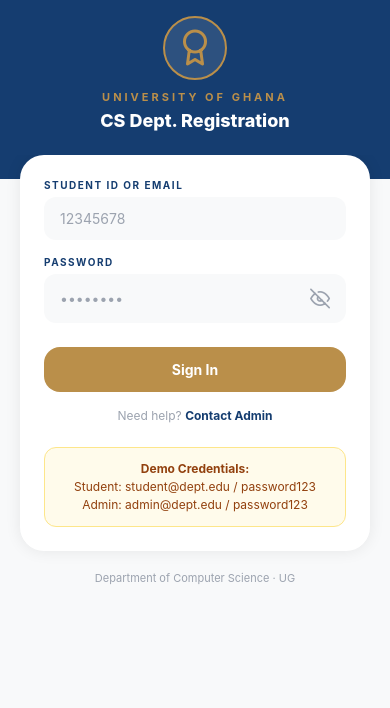
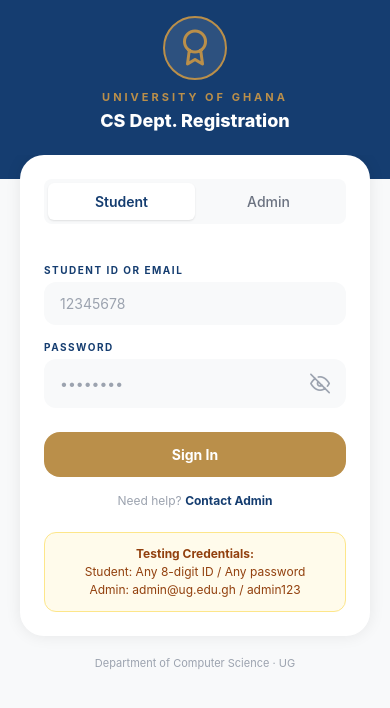
Before and after one commit to Stephanieawura/DEPARTMENT-REGISTRATION-APP, a React Native app in the folder rn-app/: screen /Login in a window 390 px wide. Shown: the top 708 px of the page. Built offline with nearby package versions, Linux system fonts and the light colour scheme; what expo-linking would draw is missing.

Commit message:
feat: add role selection tabs on login screen

```diff
--- a/rn-app/src/screens/LoginScreen.tsx
+++ b/rn-app/src/screens/LoginScreen.tsx
@@ -26,6 +26,7 @@
   const [password, setPassword] = useState("");
   const [showPassword, setShowPassword] = useState(false);
   const [isLoading, setIsLoading] = useState(false);
+  const [roleTab, setRoleTab] = useState<"Student" | "Admin">("Student");
 
   async function handleLogin() {
     if (!email || !password) {
@@ -35,6 +36,7 @@
 
     let finalEmail = email.trim();
 
+    if (roleTab === "Student") {
       // If they typed exactly 8 numbers, auto-append the student domain
       if (/^\d{8}$/.test(finalEmail)) {
         finalEmail = `${finalEmail}@st.ug.edu.gh`;
@@ -44,6 +46,7 @@
       else if (/^\d+$/.test(finalEmail)) {
         Alert.alert("Invalid ID", "Student ID must be exactly 8 numbers.");
         return;
+      }
     }
 
     setIsLoading(true);
@@ -93,11 +96,27 @@
 
         <ScrollView style={styles.body} contentContainerStyle={{ paddingBottom: 40 }}>
           <View style={styles.card}>
+            {/* Tabs */}
+            <View style={styles.tabContainer}>
+              <TouchableOpacity
+                style={[styles.tab, roleTab === "Student" && styles.tabActive]}
+                onPress={() => { setRoleTab("Student"); setEmail(""); setPassword(""); }}
+              >
+                <Text style={[styles.tabText, roleTab === "Student" && styles.tabTextActive]}>Student</Text>
+              </TouchableOpacity>
+              <TouchableOpacity
+                style={[styles.tab, roleTab === "Admin" && styles.tabActive]}
+                onPress={() => { setRoleTab("Admin"); setEmail(""); setPassword(""); }}
+              >
+                <Text style={[styles.tabText, roleTab === "Admin" && styles.tabTextActive]}>Admin</Text>
+              </TouchableOpacity>
+            </View>
+
             <View style={styles.field}>
-              <Text style={styles.label}>Student ID or Email</Text>
+              <Text style={styles.label}>{roleTab === "Student" ? "Student ID or Email" : "Admin Email"}</Text>
               <TextInput
                 style={styles.input}
-                placeholder="12345678"
+                placeholder={roleTab === "Student" ? "12345678" : "admin@ug.edu.gh"}
                 value={email}
                 onChangeText={setEmail}
                 keyboardType="email-address"
@@ -147,9 +166,9 @@
 
             <View style={styles.demoBanner}>
               <Text style={styles.demoText}>
-                <Text style={{ fontWeight: "700" }}>Demo Credentials:{"\n"}</Text>
-                Student: student@dept.edu / password123{"\n"}
-                Admin: admin@dept.edu / password123
+                <Text style={{ fontWeight: "700" }}>Testing Credentials:{"\n"}</Text>
+                Student: Any 8-digit ID / Any password{"\n"}
+                Admin: admin@ug.edu.gh / admin123
               </Text>
             </View>
           </View>
@@ -254,4 +273,34 @@
   },
   demoText: { color: "#92400e", fontSize: 12, textAlign: "center", lineHeight: 18 },
   footer: { textAlign: "center", color: Colors.gray400, fontSize: 11, marginTop: 20 },
+  tabContainer: {
+    flexDirection: "row",
+    backgroundColor: Colors.lightGray,
+    borderRadius: 8,
+    padding: 4,
+    marginBottom: 24,
+  },
+  tab: {
+    flex: 1,
+    paddingVertical: 10,
+    alignItems: "center",
+    borderRadius: 6,
+  },
+  tabActive: {
+    backgroundColor: Colors.white,
+    shadowColor: "#000",
+    shadowOffset: { width: 0, height: 1 },
+    shadowOpacity: 0.1,
+    shadowRadius: 2,
+    elevation: 2,
+  },
+  tabText: {
+    fontSize: 14,
+    fontWeight: "500",
+    color: Colors.gray500,
+  },
+  tabTextActive: {
+    color: Colors.deepBlue,
+    fontWeight: "600",
+  },
 });
```
Lines whose indentation alone changed are shown as unchanged.
